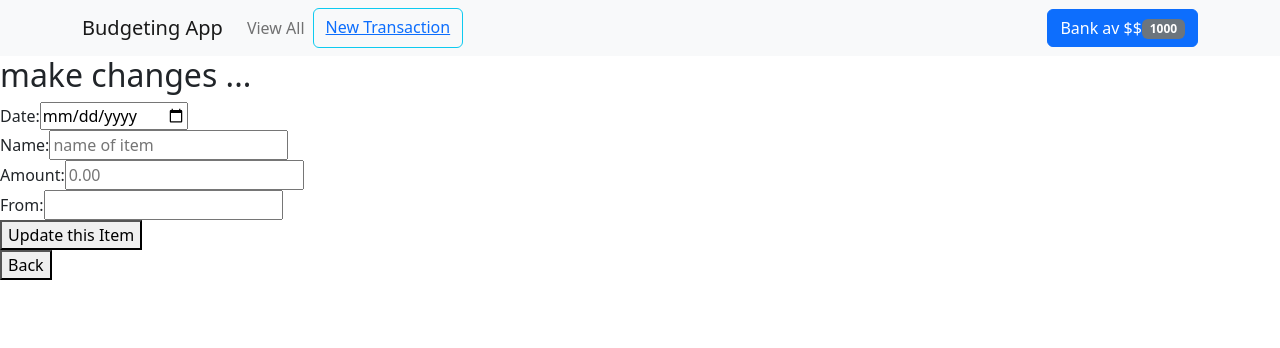
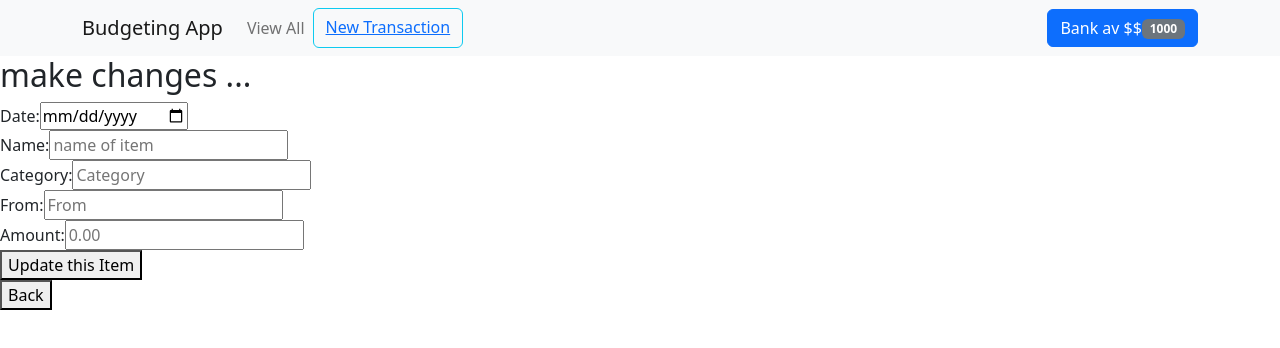
Before and after one commit to JedeBrahma/React-Budget, a React (Create React App) app: page /transactions/1/edit in a window 1280 px wide. Shown: the top 348 px of the page. Built offline with nearby package versions, Linux system fonts and the light colour scheme; no server answers.

Commit message:
changed show and edit

```diff
--- a/src/Components/EditTransaction.js
+++ b/src/Components/EditTransaction.js
@@ -2,7 +2,7 @@ import React from "react";
 import { useState, useEffect } from "react";
 import axios from "axios";
 import { useParams, Link, useNavigate } from "react-router-dom";
-import { currencyFormat } from "../utilities.js";
+// import { currencyFormat } from "../utilities.js";
 
 const API = process.env.REACT_APP_API_URL
 
@@ -15,6 +15,7 @@ export default function EditTransaction() {
     name: "",
     amount: "",
     from: "",
+    category: "",
 
   });
   useEffect(() => {
@@ -22,7 +23,7 @@ export default function EditTransaction() {
       .get(`${API}/transactions/${index}`)
       .then((response) => setTransaction(response.data))
       .catch((error) => console.error(error));
-  }, []);
+  }, [index]);
 
   const updateTransaction = () => {
     axios
@@ -67,13 +68,13 @@ export default function EditTransaction() {
           onChange={handleInputChange}
         />
         <br />
-        <label htmlFor="amount">Amount:</label>
+        <label htmlFor="amount">Category:</label>
         <input
-          id="amount"
-          type="number"
-          name="amount"
-          value={currencyFormat.format(transaction.amount)}
-          placeholder="0.00" // get currencyinput add on
+          id="category"
+          type="text"
+          name="category"
+          value={transaction.category}
+          placeholder="Category"
           onChange={handleInputChange}
         />
         <br />
@@ -81,11 +82,22 @@ export default function EditTransaction() {
         <input
           id="from"
           type="text"
+          value={transaction.from}
+          placeholder="From"
           onChange={handleInputChange}
-          checked={transaction.from}
+
         />
         <br />
-
+        <label htmlFor="amount">Amount:</label>
+        <input
+          id="amount"
+          type="number"
+          name="amount"
+          value={transaction.amount}
+          placeholder="0.00" // get currencyinput add on
+          onChange={handleInputChange}
+        />
+       <br />
         <button type="submit" >Update this Item</button>
       </form>
       <Link to={`/transactions/${index}`}>
--- a/src/Components/ShowTransaction.js
+++ b/src/Components/ShowTransaction.js
@@ -27,13 +27,19 @@ function ShowTransaction() {
   };
   return (
     <article>
-      <h6>{transaction.date}</h6>
-      <h5>
-        <span>{transaction.name}</span>
-        &nbsp;&nbsp;&nbsp;&nbsp;&nbsp;
-      </h5>
-      <h6>{transaction.category}</h6>
-      <p>{transaction.from}</p>
+      <div className="show-details">
+        <span>
+          <h6>Date: {transaction.date}</h6></span>
+        <span>
+          <h5>Transaction: {transaction.name}
+        &nbsp;&nbsp;&nbsp;&nbsp;&nbsp;</h5></span>
+        <span>
+          <h6>Category: {transaction.category}</h6></span>
+        <span>
+          <h5>From: {transaction.from}</h5></span>
+          <span>
+          <h5>Amount: {transaction.amount}</h5></span>
+      </div>
       <div className="showNavigation">
         <div>
           <Link to={`/transactions`}>
@@ -46,7 +52,9 @@ function ShowTransaction() {
           </Link>
         </div>
         <div>
+        <Link to={`/transactions`}>
           <button onClick={handleDelete}>Delete</button>
+          </Link>
         </div>
       </div>
     </article>
--- a/src/Components/Transaction.js
+++ b/src/Components/Transaction.js
@@ -1,8 +1,8 @@
 import React from "react";
 import { Link } from "react-router-dom";
-import { currencyFormat } from "../utilities.js";
+// import { currencyFormat } from "../utilities.js";
 import ListGroup from "react-bootstrap/ListGroup";
-// import { format } from "date-fns"
+
 
 function Transaction({ transaction, index }) {
   return (
@@ -13,7 +13,9 @@ function Transaction({ transaction, index }) {
         <Link to={`/transactions/${index}`}> {transaction.name}</Link>
       </ListGroup.Item>
 
-      <ListGroup.Item>Amount: {currencyFormat.format(transaction.amount)}
+      <ListGroup.Item>Amount: {transaction.amount > 0
+          ? <span className="add">${transaction.amount.toFixed(2)}</span>
+          : <span className="subtract">${transaction.amount.toFixed(2)}</span>  }
       </ListGroup.Item>
 
 
--- a/src/Components/Transactions.js
+++ b/src/Components/Transactions.js
@@ -23,7 +23,10 @@ function Transactions() {
       </thead>
       <tbody>
         {transactions.map((transaction, index) => {
-          return <Transaction key={index} transaction={transaction} index={index} />;
+          return <Transaction
+          key={index}
+          transaction={transaction}
+          index={index} />
         })}
       </tbody>
     </table>
--- a/src/utilities.js
+++ b/src/utilities.js
@@ -4,4 +4,3 @@ export const currencyFormat = new Intl.NumberFormat(undefined, {
     style: "currency",
     minimumFractionDigits: 0,
 });
-// export const date = new Intl.DateTimeFormat('en-US').format(date);
```
